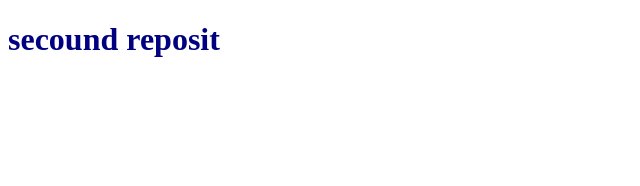
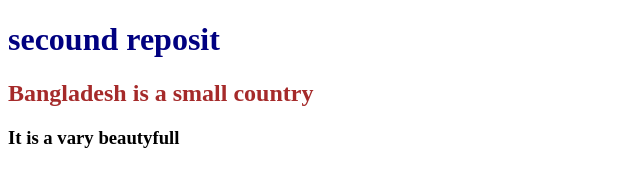
Before and after one commit to Shahareyer/secound-repo, a plain HTML site: page index.html in a window 1280 px wide. Shown: the whole page, without its empty margins (0-640 px from the left). Drawn offline with Linux system fonts and the light colour scheme.

Commit message:
added header

```diff
--- a/index.html
+++ b/index.html
@@ -4,10 +4,12 @@
     <meta charset="UTF-8">
     <meta http-equiv="X-UA-Compatible" content="IE=edge">
     <meta name="viewport" content="width=device-width, initial-scale=1.0">
-    <title>Document</title>
+    <title>secound repo</title>
     <link rel="stylesheet" href="style.css">
 </head>
 <body>
     <h1>secound reposit</h1>
+    <h2>Bangladesh is a small country</h2>
+    <h3>It is a vary beautyfull</h3>
 </body>
 </html>
--- a/style.css
+++ b/style.css
@@ -1,3 +1,6 @@
 h1{
     color: navy;
 }
+h2{
+    color: brown;
+}
```
